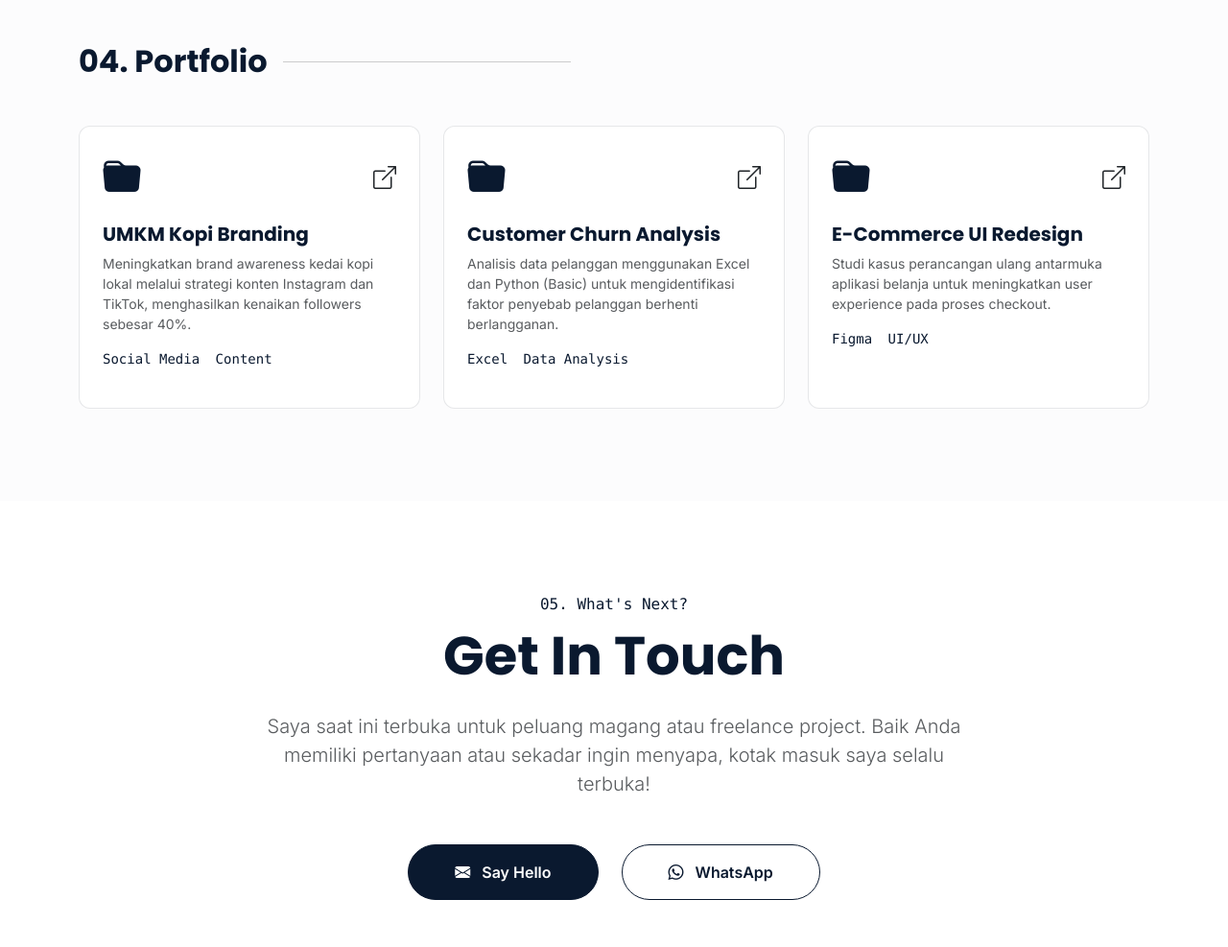
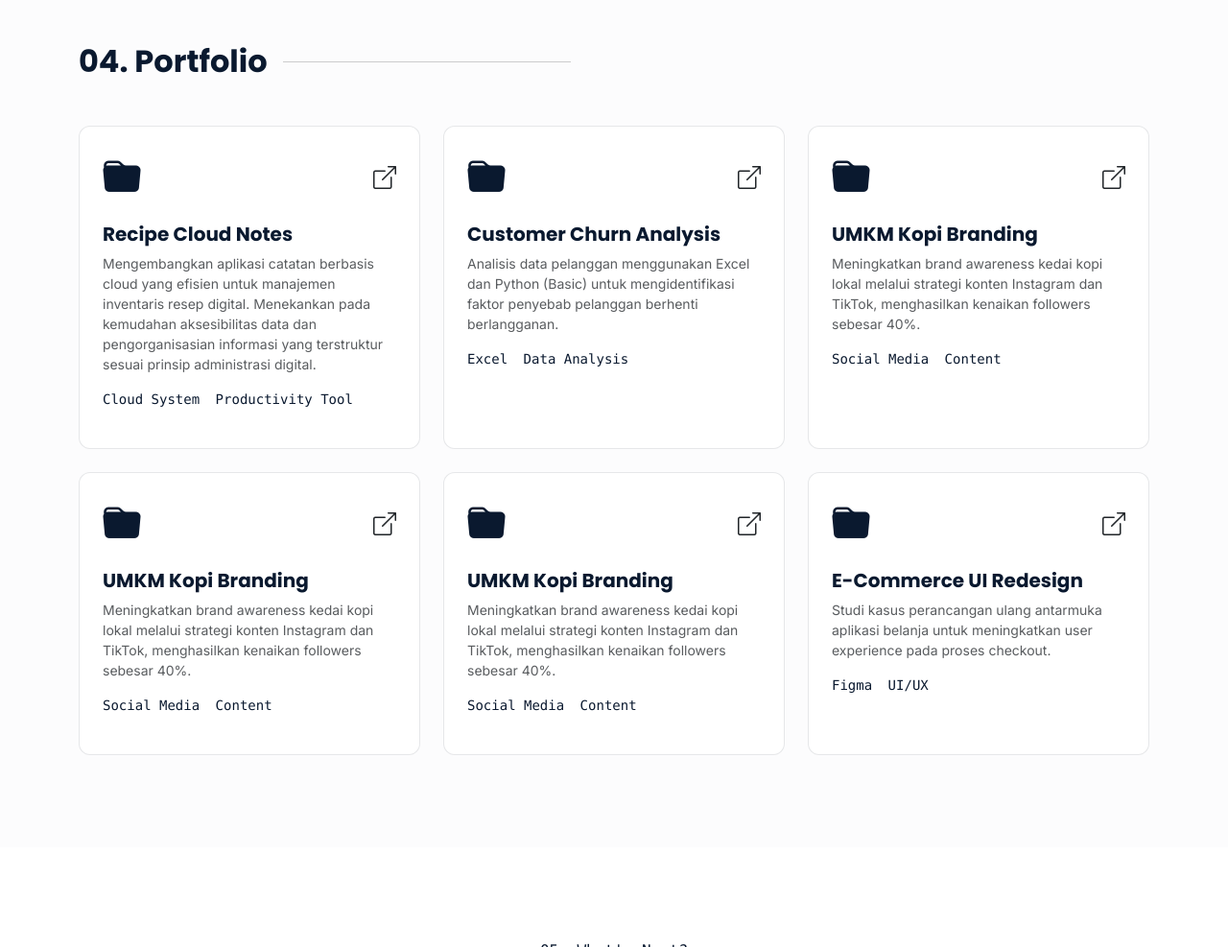
Before and after one commit to anissa33/anissaworks, a plain HTML site: page coba.html in a window 1280 px wide. Shown: the part 2700-3687 px from the top of the page at 96% size. Drawn offline with nearby package versions, Linux system fonts and the light colour scheme.

Commit message:
Update coba.html

```diff
--- a/coba.html
+++ b/coba.html
@@ -387,17 +387,17 @@
                         <!-- Edu Item 1 -->
                         <div class="timeline-item mb-5 position-relative">
                             <h4 class="fw-bold">S1 Bisnis Digital</h4>
-                            <h6 class="text-primary fw-bold mb-2">Universitas Indonesia Maju</h6>
-                            <p class="text-muted small mb-3"><i class="bi bi-calendar-event me-2"></i>2021 - Sekarang</p>
+                            <h6 class="text-primary fw-bold mb-2">Universitas Sugeng Hartono</h6>
+                            <p class="text-muted small mb-3"><i class="bi bi-calendar-event me-2"></i>2023 - Sekarang</p>
                             <p class="text-muted">
                                 Mempelajari fundamental bisnis digital, e-commerce, pemasaran strategis, dan analisis big data. Aktif dalam organisasi kemahasiswaan.
                             </p>
                         </div>
                         <!-- Edu Item 2 -->
                         <div class="timeline-item position-relative">
-                            <h4 class="fw-bold">SMA Negeri 1 Jakarta</h4>
-                            <h6 class="text-primary fw-bold mb-2">Jurusan IPA</h6>
-                            <p class="text-muted small mb-3"><i class="bi bi-calendar-event me-2"></i>2018 - 2021</p>
+                            <h4 class="fw-bold">SMK Negeri 1 Sukoharjo</h4>
+                            <h6 class="text-primary fw-bold mb-2">Jurusan Bisnis Daring dan Pemasaran</h6>
+                            <p class="text-muted small mb-3"><i class="bi bi-calendar-event me-2"></i>2019 - 2022</p>
                         </div>
                     </div>
                 </div>
@@ -485,15 +485,15 @@
                                 <i class="bi bi-folder-fill fs-1 text-primary"></i>
                                 <a href="#" class="text-dark"><i class="bi bi-box-arrow-up-right fs-4"></i></a>
                             </div>
-                            <h5 class="fw-bold mb-2">UMKM Kopi Branding</h5>
+                            <h5 class="fw-bold mb-2">Recipe Cloud Notes</h5>
                             <p class="text-muted small">
-                                Meningkatkan brand awareness kedai kopi lokal melalui strategi konten Instagram dan TikTok, menghasilkan kenaikan followers sebesar 40%.
+                                Mengembangkan aplikasi catatan berbasis cloud yang efisien untuk manajemen inventaris resep digital. Menekankan pada kemudahan aksesibilitas data dan pengorganisasian informasi yang terstruktur sesuai prinsip administrasi digital.
                             </p>
                         </div>
                         <div class="p-4 pt-0 mt-auto">
                             <ul class="list-inline small text-primary font-monospace">
-                                <li class="list-inline-item">Social Media</li>
-                                <li class="list-inline-item">Content</li>
+                                <li class="list-inline-item">Cloud System</li>
+                                <li class="list-inline-item">Productivity Tool</li>
                             </ul>
                         </div>
                     </div>
@@ -520,6 +520,73 @@
                         </div>
                     </div>
                 </div>
+
+                                <!-- Project 1 -->
+                <div class="col-md-4 animate-on-scroll">
+                    <div class="custom-card">
+                        <div class="p-4 pb-0">
+                            <div class="d-flex justify-content-between align-items-center mb-3">
+                                <i class="bi bi-folder-fill fs-1 text-primary"></i>
+                                <a href="#" class="text-dark"><i class="bi bi-box-arrow-up-right fs-4"></i></a>
+                            </div>
+                            <h5 class="fw-bold mb-2">UMKM Kopi Branding</h5>
+                            <p class="text-muted small">
+                                Meningkatkan brand awareness kedai kopi lokal melalui strategi konten Instagram dan TikTok, menghasilkan kenaikan followers sebesar 40%.
+                            </p>
+                        </div>
+                        <div class="p-4 pt-0 mt-auto">
+                            <ul class="list-inline small text-primary font-monospace">
+                                <li class="list-inline-item">Social Media</li>
+                                <li class="list-inline-item">Content</li>
+                            </ul>
+                        </div>
+                    </div>
+                </div>
+
+                                <!-- Project 1 -->
+                <div class="col-md-4 animate-on-scroll">
+                    <div class="custom-card">
+                        <div class="p-4 pb-0">
+                            <div class="d-flex justify-content-between align-items-center mb-3">
+                                <i class="bi bi-folder-fill fs-1 text-primary"></i>
+                                <a href="#" class="text-dark"><i class="bi bi-box-arrow-up-right fs-4"></i></a>
+                            </div>
+                            <h5 class="fw-bold mb-2">UMKM Kopi Branding</h5>
+                            <p class="text-muted small">
+                                Meningkatkan brand awareness kedai kopi lokal melalui strategi konten Instagram dan TikTok, menghasilkan kenaikan followers sebesar 40%.
+                            </p>
+                        </div>
+                        <div class="p-4 pt-0 mt-auto">
+                            <ul class="list-inline small text-primary font-monospace">
+                                <li class="list-inline-item">Social Media</li>
+                                <li class="list-inline-item">Content</li>
+                            </ul>
+                        </div>
+                    </div>
+                </div>
+
+                                <!-- Project 1 -->
+                <div class="col-md-4 animate-on-scroll">
+                    <div class="custom-card">
+                        <div class="p-4 pb-0">
+                            <div class="d-flex justify-content-between align-items-center mb-3">
+                                <i class="bi bi-folder-fill fs-1 text-primary"></i>
+                                <a href="#" class="text-dark"><i class="bi bi-box-arrow-up-right fs-4"></i></a>
+                            </div>
+                            <h5 class="fw-bold mb-2">UMKM Kopi Branding</h5>
+                            <p class="text-muted small">
+                                Meningkatkan brand awareness kedai kopi lokal melalui strategi konten Instagram dan TikTok, menghasilkan kenaikan followers sebesar 40%.
+                            </p>
+                        </div>
+                        <div class="p-4 pt-0 mt-auto">
+                            <ul class="list-inline small text-primary font-monospace">
+                                <li class="list-inline-item">Social Media</li>
+                                <li class="list-inline-item">Content</li>
+                            </ul>
+                        </div>
+                    </div>
+                </div>
+
 
                 <!-- Project 3 -->
                 <div class="col-md-4 animate-on-scroll">
```
